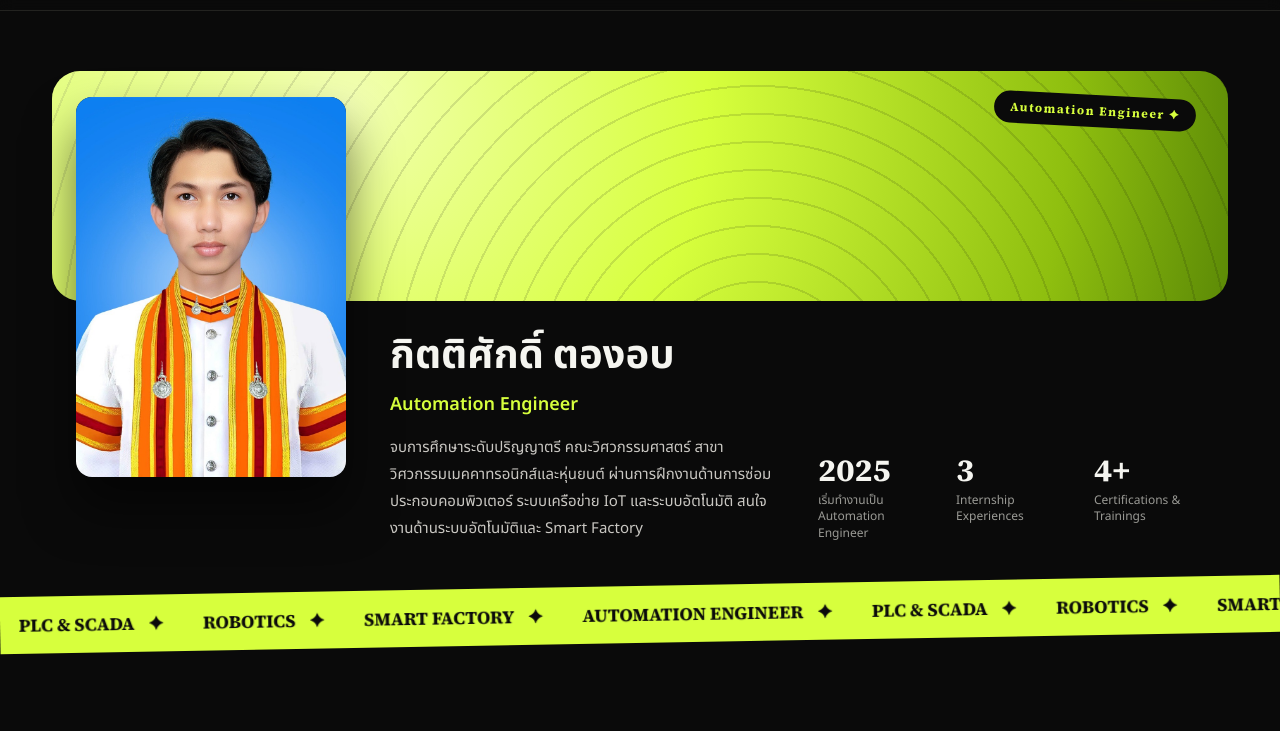
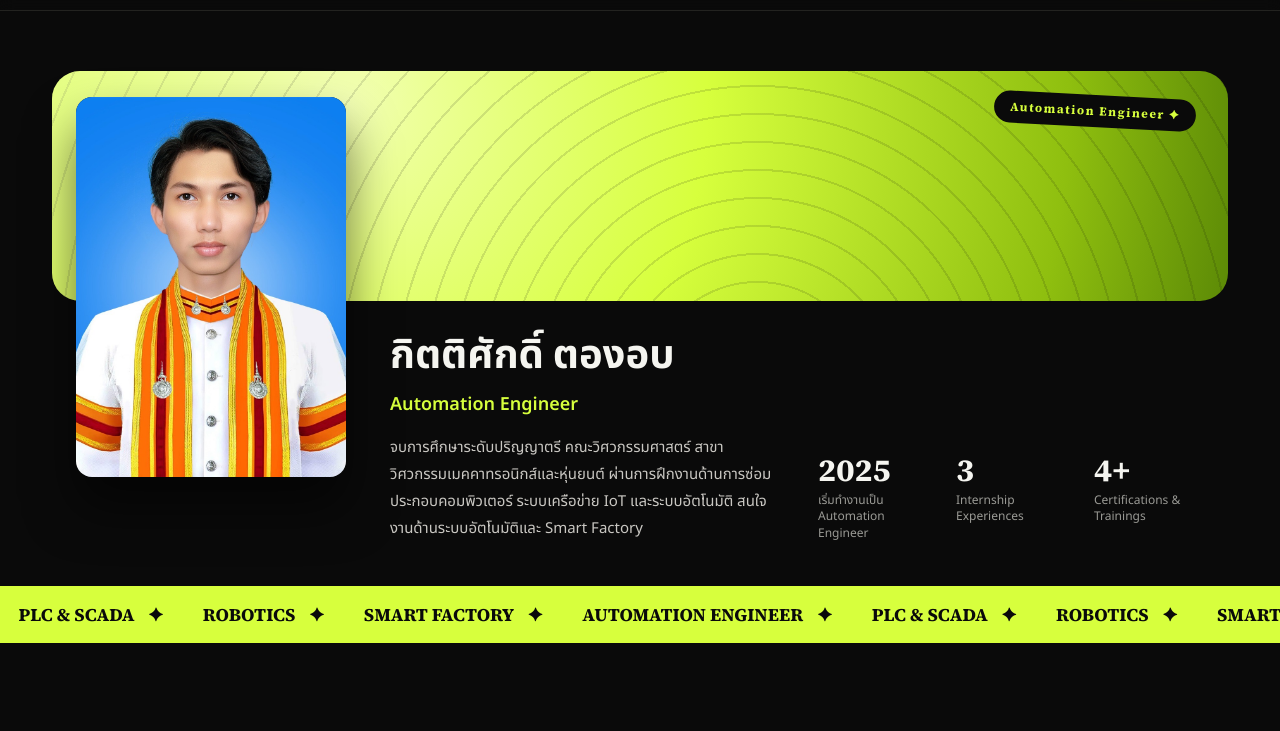
Before and after one commit to feem19321932-source/Gittisak-Tongob-Automation-Engineer-, a plain HTML site: page index.html in a window 1280 px wide. Shown: the part 69-800 px from the top of the page. Drawn offline with Linux system fonts and the light colour scheme.

Commit message:
Straighten marquee bar
Remove the -1deg rotation on the bottom scrolling tag bar so it sits
flush instead of tilted.

```diff
--- a/style.css
+++ b/style.css
@@ -158,7 +158,7 @@ a:focus-visible {
 .stat-label { font-size: 12px; color: var(--muted); max-width: 110px; line-height: 1.4; }
 
 /* MARQUEE */
-.marquee { margin-top: 44px; background: var(--lime); overflow: hidden; padding: 16px 0; transform: rotate(-1deg); }
+.marquee { margin-top: 44px; background: var(--lime); overflow: hidden; padding: 16px 0; }
 .marquee-track { display: flex; width: max-content; animation: marquee 22s linear infinite; }
 .marquee-track span.tag { display: flex; align-items: center; gap: 14px; padding: 0 20px; flex-shrink: 0; font-family: 'Source Serif 4', serif; font-weight: 700; font-style: normal; font-size: 18px; color: var(--bg); white-space: nowrap; }
 @keyframes marquee { from { transform: translateX(0); } to { transform: translateX(-50%); } }
```
